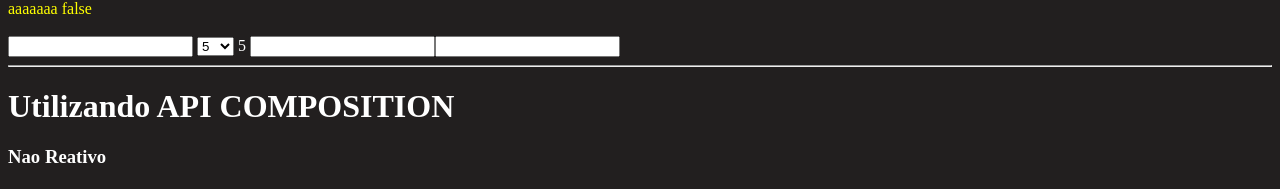
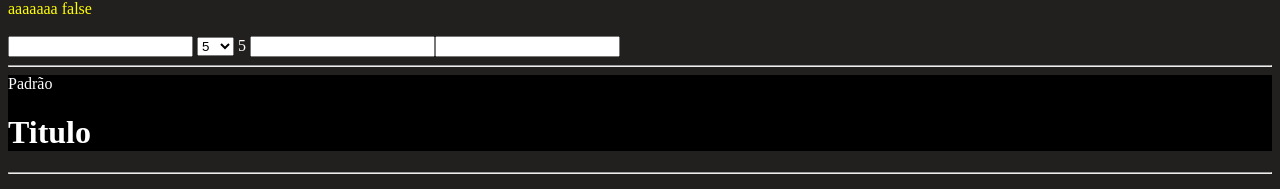
Before and after one commit to lucianopovoas/EstudoVue, a Vue app: page / in a window 1280 px wide. Shown: the part 1624-1813 px from the top of the page. Built offline with nearby package versions, Linux system fonts and the light colour scheme.

Commit message:
Tiago Matos ate aula 14 Scoped CSS

```diff
--- a/src/App.vue
+++ b/src/App.vue
@@ -29,6 +29,11 @@
     <ComputedPropriedade />
     <WatchObservadores />
   </div>
+<hr>
+
+  <div>
+    <SlotComponent/>
+  </div>
 
   <div>
     <ApiComposition />
@@ -55,9 +60,9 @@ import MultiplosEventos from './components/MultiplosEventos/MultiplosEventos.vue
 import ComputedPropriedade from './components/Computed/ComputedPropriedade.vue';
 import WatchObservadores from './components/Watch/WatchObservadores.vue';
 
+import SlotComponent from './components/Slot/SlotComponent.vue';
+
 import ApiComposition from './components/ApiComposition/ApiComposition.vue';
-
-
 
   export default{
     name: 'App',
@@ -71,13 +76,14 @@ import ApiComposition from './components/ApiComposition/ApiComposition.vue';
       DiretivaVBindResumido,
       DiretivaVfor,
       DiretivaVmodel,
+      DiretivaVon,
       MetodosVue,
       EventosVue,
       MultiplosEventos,
       ComputedPropriedade,
       WatchObservadores,
+      SlotComponent,
       ApiComposition,
-      DiretivaVon,
     },
     data(){
       return{
--- a/src/components/LifeCycleHook/LifeCycleHook.vue
+++ b/src/components/LifeCycleHook/LifeCycleHook.vue
@@ -44,17 +44,13 @@ import theHeader from './theHeader.vue'
             console.log('Estado: ', this.cidade)
             console.log('Dom:', this.$el);
         },
-        //Antes de ser desmontado
-        beforeUnmount(){
-            console.log("BeforeUnmount")
-            console.log('Estado: ', this.cidade)
-            console.log('Dom:', this.$el);
+        //Antes de ser atualizado
+        beforeUpdate(){
+            console.log("beforeUpdate")
         },
-        //Desmontado
-        unmounted(){
-            console.log("Unmounted")
-            console.log('Estado: ', this.cidade)
-            console.log('Dom:', this.$el);
+        //Atualizado
+        updated(){
+            console.log("updated")
         }
     }
 </script>
--- a/src/components/LifeCycleHook/theHeader.vue
+++ b/src/components/LifeCycleHook/theHeader.vue
@@ -5,10 +5,12 @@
 <script>
 export default {
     name: 'theHeader',
+    //Antes de ser desmontado
     beforeUnmount(){
         //Destruir
         console.log("beforeUnmount")
     },
+    //Desmontado
     unmounted(){
         console.log("unmounted")
     }
--- /dev/null
+++ b/src/components/Slot/SlotComponent.vue
@@ -0,0 +1,21 @@
+<template>
+    <div>
+        <!-- Padrão -->
+        <theCabecalho>
+        <div>Padrão</div>
+        <template v-slot:titulo>Titulo</template>
+        </theCabecalho>
+
+    </div>
+</template>
+
+<script>
+import theCabecalho from './theCabecalho.vue'
+
+    export default {
+        name: 'SlotComponent',
+        components:{
+            theCabecalho
+        },
+    }
+</script>
--- /dev/null
+++ b/src/components/Slot/theCabecalho.vue
@@ -0,0 +1,28 @@
+<template>
+    <div class="cabecalho">
+
+        <slot></slot>
+        <h1>
+            <slot name="titulo"></slot>
+        </h1>
+        <p v-if="$slots.descricao">
+            <slot name="descricao"></slot>
+        </p>
+    </div>
+</template>
+
+<script>
+export default {
+    name: 'theCabecalho',
+    mounted(){
+        console.log(this.$slots)
+    }
+}
+</script>
+
+<style scoped>
+    .cabecalho{
+        background-color: black;
+        color: white;
+    }
+</style>
```
